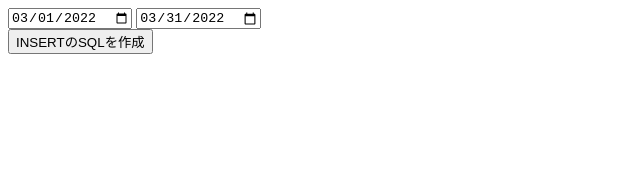
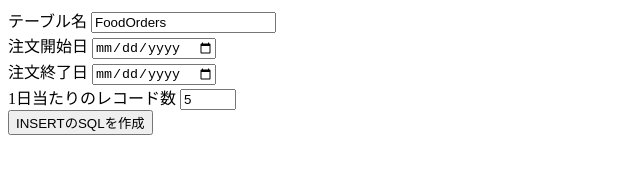
Before and after one commit to HayaUp/SampleSQL, a plain HTML site: page index.html in a window 1280 px wide. Shown: the whole page, without its empty margins (0-640 px from the left). Drawn offline with Linux system fonts and the light colour scheme.

Commit message:
生成するレコードの設定項目を修正

```diff
--- a/index.html
+++ b/index.html
@@ -8,9 +8,22 @@
 </head>
 <body>
     <div>
-        <input type="date" id="StartDate" value="2022-03-01">
-        <input type="date" id="EndDate" value="2022-03-31">
+        <label for="">テーブル名</label>
+        <input type="text" id="TableName" value="FoodOrders">
     </div>
+    <div>
+        <label for="StartDate">注文開始日</label>
+        <input type="date" id="StartDate">
+    </div>
+    <div>
+        <label for="EndDate">注文終了日</label>
+        <input type="date" id="EndDate">
+    </div>
+    <div>
+        <label for="">1日当たりのレコード数</label>
+        <input type="number" id="RecordPerDay" min="0" max="10" value="5">
+    </div>
+
     <div>
         <button id="GenerateSQLButton">INSERTのSQLを作成</button>
     </div>
```
